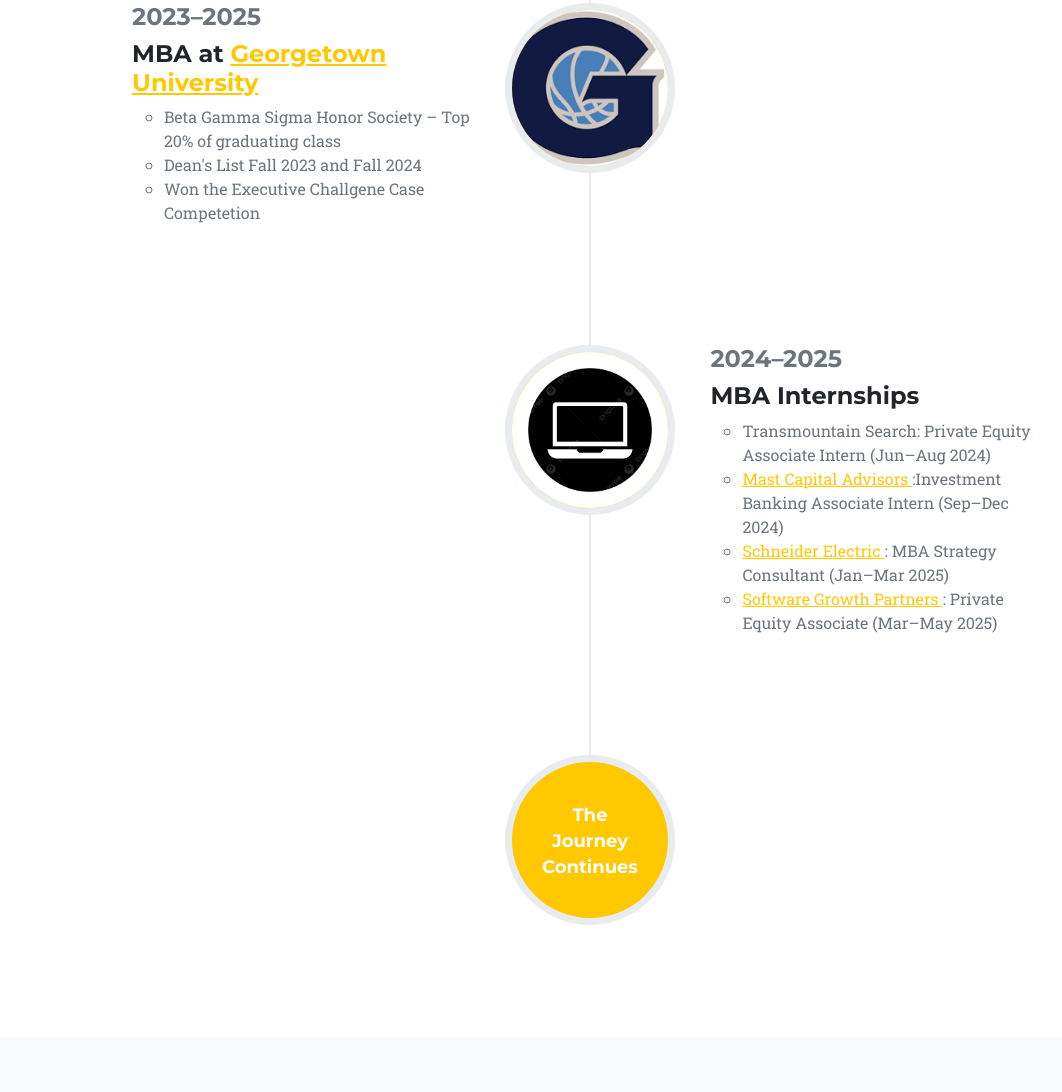
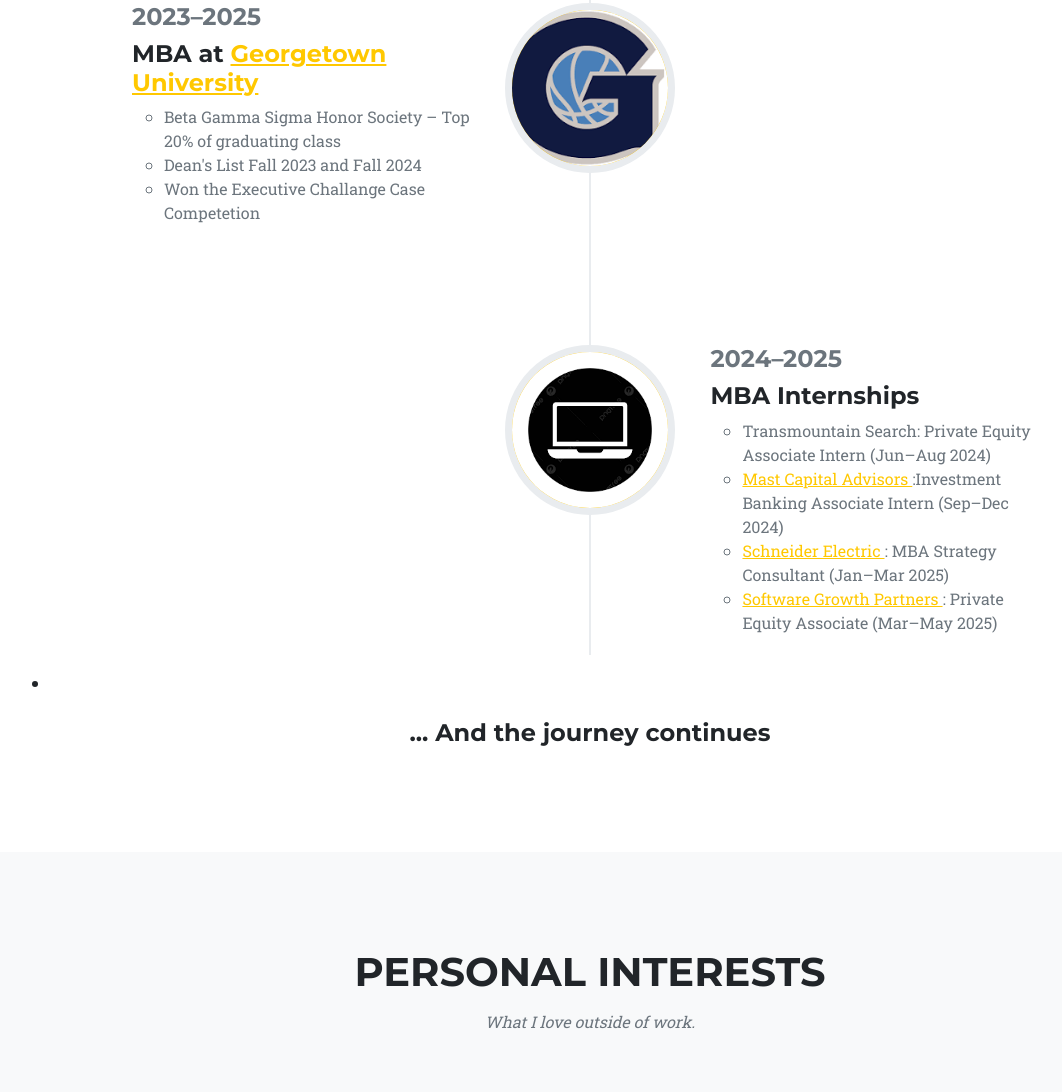
Before and after one commit to vgrs1095/VGRS_personal_website, a plain HTML site: page index.html in a window 1280 px wide. Shown: the part 2046-3138 px from the top of the page, without its empty margins (50-1112 px from the left). Drawn offline with nearby package versions, Linux system fonts and the light colour scheme.

Commit message:
Changes to fix image

```diff
--- a/index.html
+++ b/index.html
@@ -52,10 +52,12 @@
         <li>
           <div class="col-2 col-sm-1">
             <div class="timeline-image">
+              <a href="https://www.qualcomm.com/" target="_blank" rel="noopener noreferrer">
                 <img src="assets/img/logos/qualcomm.png"
                      alt="Qualcomm Logo"
                      class="img-fluid rounded-circle"
                      style="width: 100%; height: 100%; object-fit: cover;" />
+              </a>
             </div>
           </div>
           <div class="timeline-panel">
@@ -75,10 +77,12 @@
 
         <li class="timeline-inverted">
           <div class="timeline-image">
+            <a href="https://www.synopsys.com/" target="_blank" rel="noopener noreferrer">
               <img src="assets/img/logos/synopsys.png"
                    alt="SNPS Logo"
                    class="img-fluid rounded-circle mx-auto d-block"
                    style="width: 100%; height: 100%; object-fit: cover;" />
+            </a>
           </div>
           <div class="timeline-panel">
             <div class="timeline-heading text-start">
@@ -97,10 +101,12 @@
 
         <li>
           <div class="timeline-image">
+            <a href="https://msb.georgetown.edu/" target="_blank" rel="noopener noreferrer">
               <img src="assets/img/logos/georgetown.png"
                    alt="GU Logo"
                    class="img-fluid rounded-circle mx-auto d-block"
                    style="width: 100%; height: 100%; object-fit: cover;" />
+            </a>
           </div>
           <div class="timeline-panel">
             <div class="timeline-heading text-start">
@@ -111,7 +117,7 @@
               <ul class="text-muted text-start">
                 <li>Beta Gamma Sigma Honor Society – Top 20% of graduating class</li>
                 <li>Dean's List Fall 2023 and Fall 2024</li>
-                <li>Won the Executive Challgene Case Competetion</li>
+                <li>Won the Executive Challange Case Competetion</li>
               </ul>
             </div>
           </div>
@@ -140,12 +146,14 @@
           </div>
         </li>
 
+
+      </ul>
       <li class="timeline-inverted">
-          <div class="timeline-image">
-            <h4>The<br />Journey<br />Continues</h4>
+
+        <div class="text-center mt-4">
+          <h4 class="text-dark fw-bold">... And the journey continues</h4>
         </div>
-        </li>
-      </ul>
+      </li
     </div>
   </section>
 
```
Lines whose indentation alone changed are shown as unchanged.
